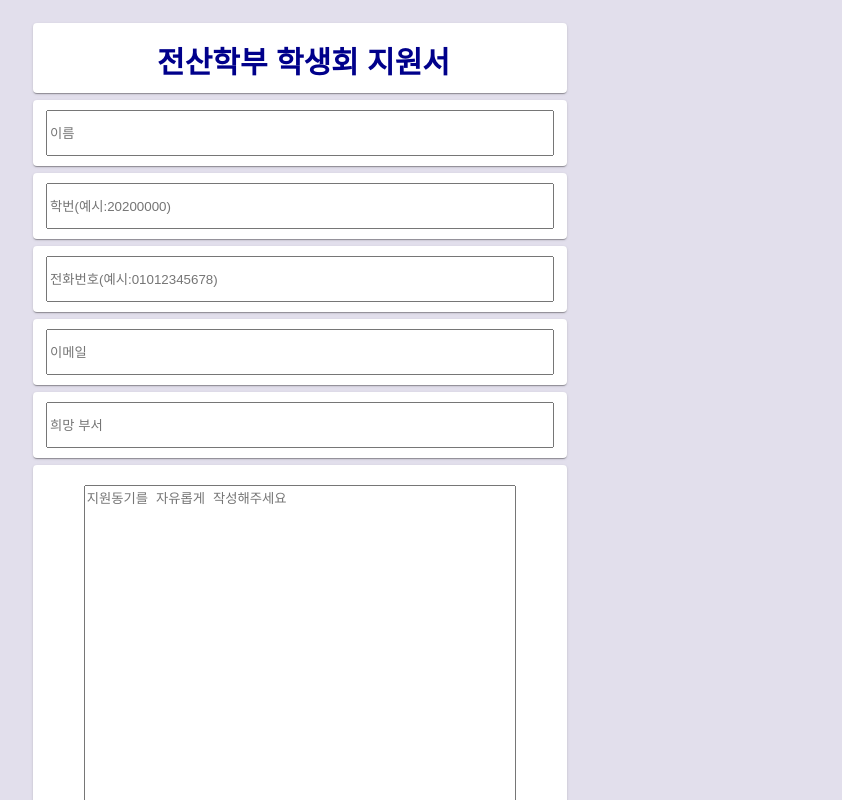
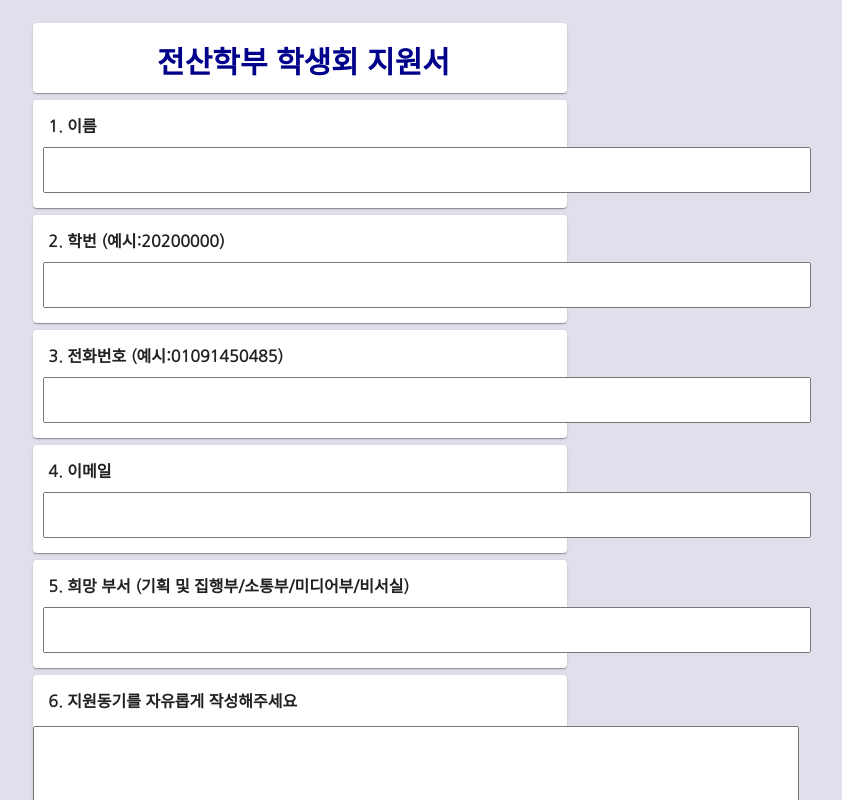
Before and after one commit to greenina/KAIST_CS, a React (Create React App) app: page /apply in a window 1280 px wide. Shown: the top 800 px of the page, without its empty margins (340-1182 px from the left). Built offline with nearby package versions, Linux system fonts and the light colour scheme.

Commit message:
modified ApplyPage style_2

```diff
--- a/src/components/ApplyPage/index.js
+++ b/src/components/ApplyPage/index.js
@@ -58,28 +58,33 @@ class ApplyPage extends Component{
               </Paper>
               <div className="blank1"></div>
               <Paper >
-                <div></div>
-                <input onChange={this.changeHandler}  value={name} name="name" className="name-input" type="text" placeholder="이름"/>
+                <div  align="left" className="nameq">1. 이름</div>
+                <input onChange={this.changeHandler}  value={name} name="name" className="name-input" type="text"/>
               </Paper>
               <div className="blank2"></div>
               <Paper >
-                <input onChange={this.changeHandler} value={studentId}name="studentId"className="studentId-input" type="text" placeholder="학번(예시:20200000)"/>
+              <div  align="left" className="studentIdq">2. 학번 (예시:20200000)</div>
+                <input onChange={this.changeHandler} value={studentId}name="studentId"className="studentId-input" type="text" />
               </Paper>
               <div className="blank3"></div>
               <Paper >
-                <input  onChange={this.changeHandler} value={phoneNum} name="phoneNum" className="phoneNum-input" type="text" placeholder="전화번호(예시:01012345678)"/>
+              <div  align="left" className="phoneNumq">3. 전화번호 (예시:01091450485)</div>
+                <input  onChange={this.changeHandler} value={phoneNum} name="phoneNum" className="phoneNum-input" type="text"/>
               </Paper>
               <div className="blank4"></div>
               <Paper >
-                <input  onChange={this.changeHandler}  value={email}name="email"className="email-input" type="text" placeholder="이메일"/>
+              <div  align="left" className="emailq">4. 이메일</div>
+                <input  onChange={this.changeHandler}  value={email}name="email"className="email-input" type="text"/>
               </Paper>
               <div className="blank5"></div>
               <Paper >
-                <input  onChange={this.changeHandler} value={group}name="group" className="group-input" type="text" placeholder="희망 부서"/>
+              <div  align="left" className="groupq">5. 희망 부서 (기획 및 집행부/소통부/미디어부/비서실)</div>
+                <input  onChange={this.changeHandler} value={group}name="group" className="group-input" type="text"/>
               </Paper>
               <div className="blank5"></div>
               <Paper >
-                <textarea value={motive} name="motive"  onChange={this.changeHandler} className="motive-input" placeholder="지원동기를 자유롭게 작성해주세요"></textarea>
+              <div  align="left" className="motiveq">6. 지원동기를 자유롭게 작성해주세요</div>
+                <textarea value={motive} name="motive"  onChange={this.changeHandler} className="motive-input" ></textarea>
                 <img className = 'submit' src = "/images/apply_button.png" height='50px' onClick={this.submitHandler}></img>
               </Paper>
             </Grid>
--- a/src/components/ApplyPage/style.css
+++ b/src/components/ApplyPage/style.css
@@ -27,31 +27,14 @@
     height: 40px;
     margin: 10px;
 }
-.motive-input{
-    width: 80%;
-    min-height: 500px;
-}
-/* .submit{
-    width: 200px;
-    height: 50px;
-    font-size: 20px;
-    padding: 20px;
-    border: none;
-    background: indianred;
-    border-radius: 5px;
-} */
-.ck.ck-editor__editable:not(.ck-editor__nested-editable) {
-    min-height: 300px;
-    min-width: 500px;
-  }
 
 .format{
     orientation: center;
 }
 
 .title{
-    /* font-family: 'Nanum Gothic';
-    font-weight: bolder; */
+    font-family: 'Nanum Gothic';
+    font-weight: bolder;
     padding-top: 15px;
     color: darkblue;
     font-size: 30px;
@@ -63,7 +46,7 @@
 }
 .recruit{
     background: rgb(226, 223, 236);
-    height: 1130px;
+    height: 1300px;
 }
 .blank{
     height: 20px;
@@ -84,9 +67,75 @@
     height: 7px;
 }
 .motive-input{
-    margin-top: 20px;
+    margin-top: 14px;
 }
 .submit{
     margin-top: 20px;
     margin-bottom: 20px;
 }
+.name-input{
+    width: 760px;
+    font-family: 'Nanum Gothic';
+    margin-bottom: 15px;
+}
+.studentId-input{
+    width: 760px;
+    font-family: 'Nanum Gothic';
+    margin-bottom: 15px;
+}
+.phoneNum-input{
+    width: 760px;
+    font-family: 'Nanum Gothic';
+    margin-bottom: 15px;
+}
+.email-input{
+    width: 760px;
+    font-family: 'Nanum Gothic';
+    margin-bottom: 15px;
+}
+.group-input{
+    width: 760px;
+    font-family: 'Nanum Gothic';
+    margin-bottom: 15px;
+}
+.motive-input{
+    width: 760px;
+    font-family: 'Nanum Gothic';
+    min-height: 500px;
+}
+.nameq{
+    margin-left: 15px;
+    padding-top: 13px;
+    font-family: 'Nanum Gothic';
+    font-weight: bolder;
+}
+.studentIdq{
+    margin-left: 15px;
+    padding-top: 13px;
+    font-family: 'Nanum Gothic';
+    font-weight: bolder;
+}
+.phoneNumq{
+    margin-left: 15px;
+    padding-top: 13px;
+    font-family: 'Nanum Gothic';
+    font-weight: bolder;
+}
+.emailq{
+    margin-left: 15px;
+    padding-top: 13px;
+    font-family: 'Nanum Gothic';
+    font-weight: bolder;
+}
+.groupq{
+    margin-left: 15px;
+    padding-top: 13px;
+    font-family: 'Nanum Gothic';
+    font-weight: bolder;
+}
+.motiveq{
+    margin-left: 15px;
+    padding-top: 13px;
+    font-family: 'Nanum Gothic';
+    font-weight: bolder;
+}
```
